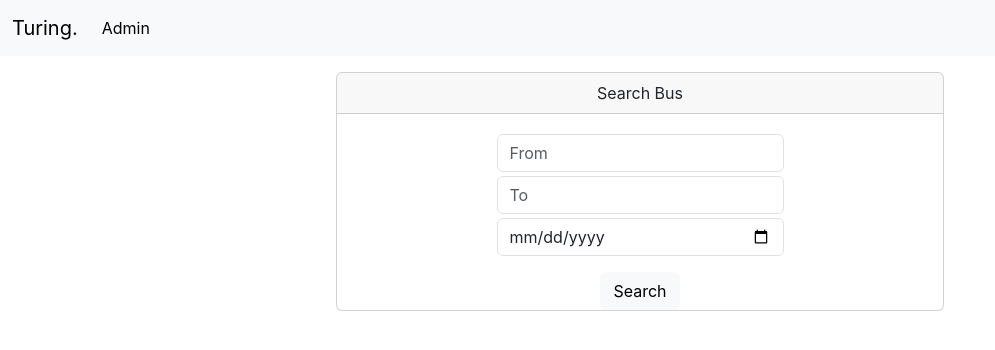
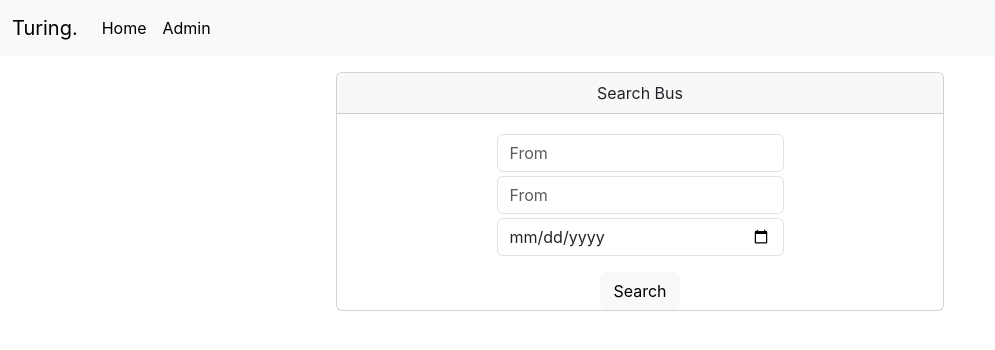
Before and after one commit to Deepak-rasamsetty/Bus-Booking, a React (Create React App) app: page / in a window 1280 px wide. Shown: the top 350 px of the page, without its empty margins (0-995 px from the left). Built offline with nearby package versions, Linux system fonts and the light colour scheme.

Commit message:
added suggestions functionality to search component

```diff
--- /dev/null
+++ b/src/components/AutoCompleteInput.js
@@ -0,0 +1,93 @@
+import React from "react";
+import { useState } from "react";
+import './style/customConfiguration.css'
+import { fetchLocations } from "../data/BusDetails";
+
+export default function AutoCompleteInput(props) {
+  const [suggestions, setSuggestions] = useState([]);
+  const [suggestionIndex, setSuggestionIndex] = useState(0);
+  const [suggestionsActive, setSuggestionsActive] = useState(false);
+  //const [value, props.setValue] = useState("");
+
+  const handleChange = (e) => {
+    const query = e.target.value.toLowerCase();
+    props.setValue(query);
+    if (query.length > 1) {
+        fetchLocations(query,setSuggestions );
+      setSuggestionsActive(true);
+    } else {
+      setSuggestionsActive(false);
+    }
+  };
+
+  const handleClick = (e) => {
+    setSuggestions([]);
+    props.setValue(e.target.innerText);
+    setSuggestionsActive(false);
+  };
+
+  const handleKeyDown = (e) => {
+    // UP ARROW
+    if (e.keyCode === 38) {
+      if (suggestionIndex === 0) {
+        return;
+      }
+      setSuggestionIndex(suggestionIndex - 1);
+    }
+    // DOWN ARROW
+    else if (e.keyCode === 40) {
+      if (suggestionIndex - 1 === suggestions.length) {
+        return;
+      }
+      setSuggestionIndex(suggestionIndex + 1);
+    }
+    // ENTER
+    else if (e.keyCode === 13) {
+      props.setValue(suggestions[suggestionIndex]);
+      setSuggestionIndex(0);
+      setSuggestionsActive(false);
+    }
+  };
+
+  const Suggestions = () => {
+    return (
+      <div className="">
+        <ul className="suggestions list-group list-group-flush">
+          {suggestions.map((suggestion, index) => {
+            return (
+              <li
+                className={
+                  index === suggestionIndex
+                    ? "list-group-item active"
+                    : "list-group-item "
+                }
+                key={index}
+                onClick={handleClick}
+              >
+                <small>{suggestion}</small>
+              </li>
+            );
+          })}
+        </ul>
+      </div>
+    );
+  };
+
+  return (
+    <div className="autocomplete ">
+      <div>
+        <input
+                type="text"
+                className="form-control col-md-6"
+                placeholder="From"
+                aria-label="From"
+                value={props.value}
+                onChange={handleChange}
+                onKeyDown={handleKeyDown}
+              />
+      </div>
+
+      {suggestionsActive && <Suggestions />}
+    </div>
+  );
+}
--- a/src/components/Home.js
+++ b/src/components/Home.js
@@ -1,4 +1,4 @@
-import React, { useEffect, useState } from "react";
+import React, {  useState } from "react";
 import { BrowserRouter, Route, Routes } from "react-router-dom";
 import Navbar from "./Navbar";
 import SearchComponent from "./SearchComponent";
@@ -10,6 +10,7 @@ import LoadingPage from "./LoadingPage";
 import AddBus from "./AddBus";
 import ModifyBus from "./ModifyBus";
 import AdminPage from "./AdminPage";
+import AutoCompleteInput from "./AutoCompleteInput";
 
 export default function Home() {
   const [selectedBus, setSelectedBus] = useState(null);
--- a/src/components/Navbar.js
+++ b/src/components/Navbar.js
@@ -6,7 +6,7 @@ export default function Navbar() {
     <div>
       <nav className="navbar navbar-expand-lg bg-body-tertiary">
         <div className="container-fluid">
-          <a className="navbar-brand" href="#">
+          <a className="navbar-brand" href="/">
             Turing.
           </a>
           <button
@@ -22,6 +22,11 @@ export default function Navbar() {
           </button>
           <div className="collapse navbar-collapse" id="navbarSupportedContent">
             <ul className="navbar-nav me-auto mb-2 mb-lg-0">
+            <li className="nav-item">
+                <Link to="/" className="nav-link active" >
+                Home
+                </Link>
+              </li>
               <li className="nav-item">
                 <Link to="/admin" className="nav-link active" >
                 Admin
--- a/src/components/SearchComponent.js
+++ b/src/components/SearchComponent.js
@@ -1,16 +1,17 @@
-import React, { useRef } from "react";
-import { Form } from "react-bootstrap";
+import React, {  useState } from "react";
+
 import { Link } from "react-router-dom";
 import { useContextValue } from "../context/context";
 import { getSearchResults } from "../data/BusDetails";
+import AutoCompleteInput from "./AutoCompleteInput";
 export default function SearchComponent() {
   const setAvailableBusList = useContextValue("setAvailableBusList");
-  const aLocation = useRef("");
-  const zLocation = useRef("");
+  const [aLocation, setALocation] = useState("");
+  const [zLocation, setZLocation] = useState("");
   const handleSubmit = () => {
     var request = {
-      boardingLocation: aLocation.current.value,
-      droppingLocation: zLocation.current.value,
+      boardingLocation: aLocation,
+      droppingLocation: zLocation,
     };
     getSearchResults(request, setAvailableBusList);
   };
@@ -21,22 +22,10 @@ export default function SearchComponent() {
         <div className="card-body ">
           <div className="col-sm-6 mx-auto">
             <div className="my-1">
-              <input
-                type="text"
-                className="form-control"
-                placeholder="From"
-                aria-label="From"
-                ref={aLocation}
-              />
+              <AutoCompleteInput value={aLocation} setValue={setALocation} />
             </div>
             <div className="my-1">
-              <input
-                type="text"
-                className="form-control"
-                placeholder="To"
-                aria-label="To"
-                ref={zLocation}
-              />
+            <AutoCompleteInput value={zLocation} setValue={setZLocation}/>
             </div>
 
             <div>
--- /dev/null
+++ b/src/components/style/customConfiguration.css
@@ -0,0 +1,7 @@
+.list-group-item.active {
+  background-color: grey;
+  border-color: grey;
+}
+.list-group-item{
+    padding: 0px;
+}
--- a/src/data/BusDetails.js
+++ b/src/data/BusDetails.js
@@ -21,3 +21,13 @@ export const addBusService =(request)=>{
     body: JSON.stringify(request),
   }).then((response)=>response.json());
 }
+
+export const fetchLocations =(query, func)=>{
+  fetch("http://localhost:8080/bus/"+query, {
+    method: "GET",
+    headers: {
+      Accept: "*/*",
+      "Content-Type": "application/json",
+    }
+    }).then(response=>response.json()).then(resp=>func(resp));
+}
```
Also changed, not shown: src/components/SuggesstionsDropdown.js (added, +19 -0 lines).
